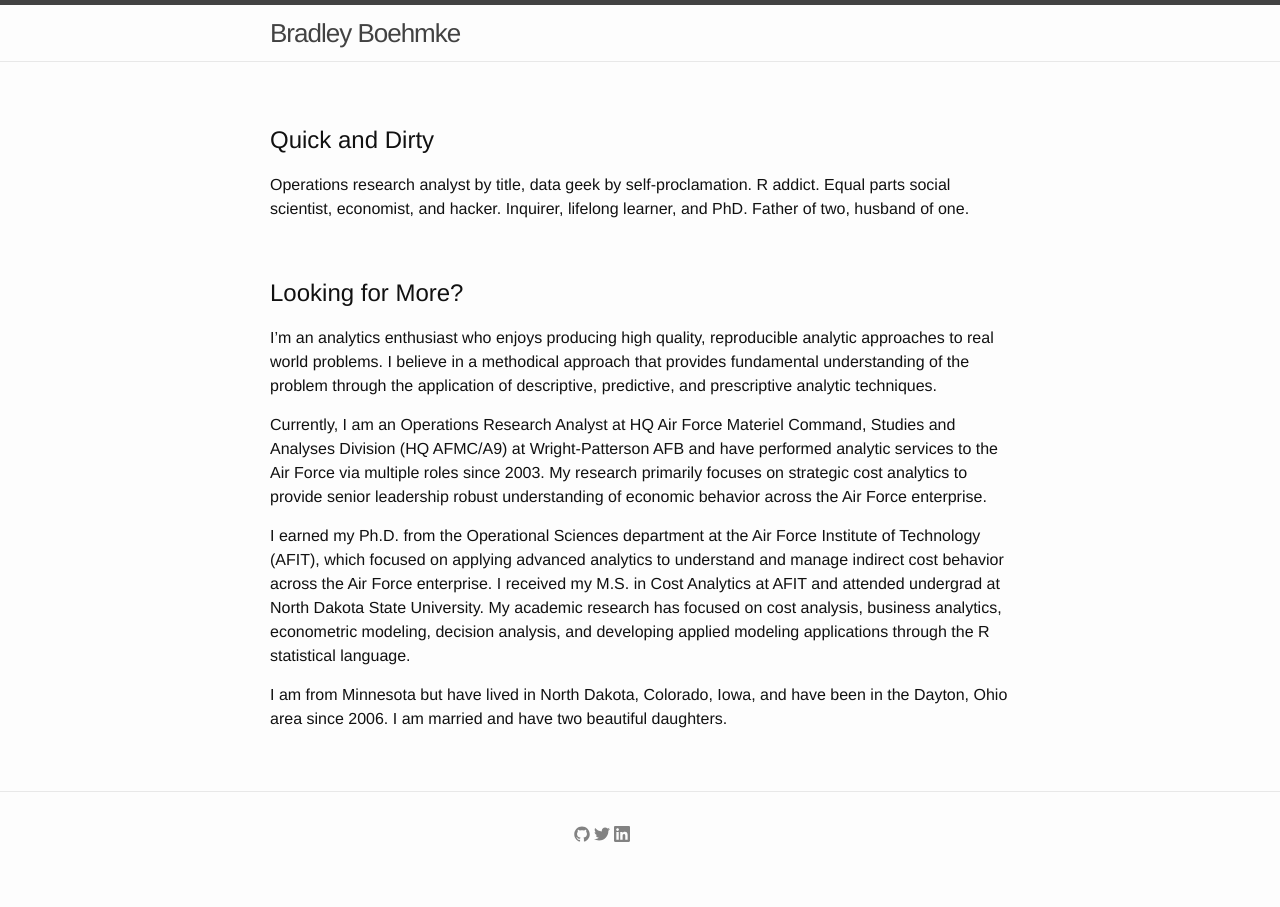
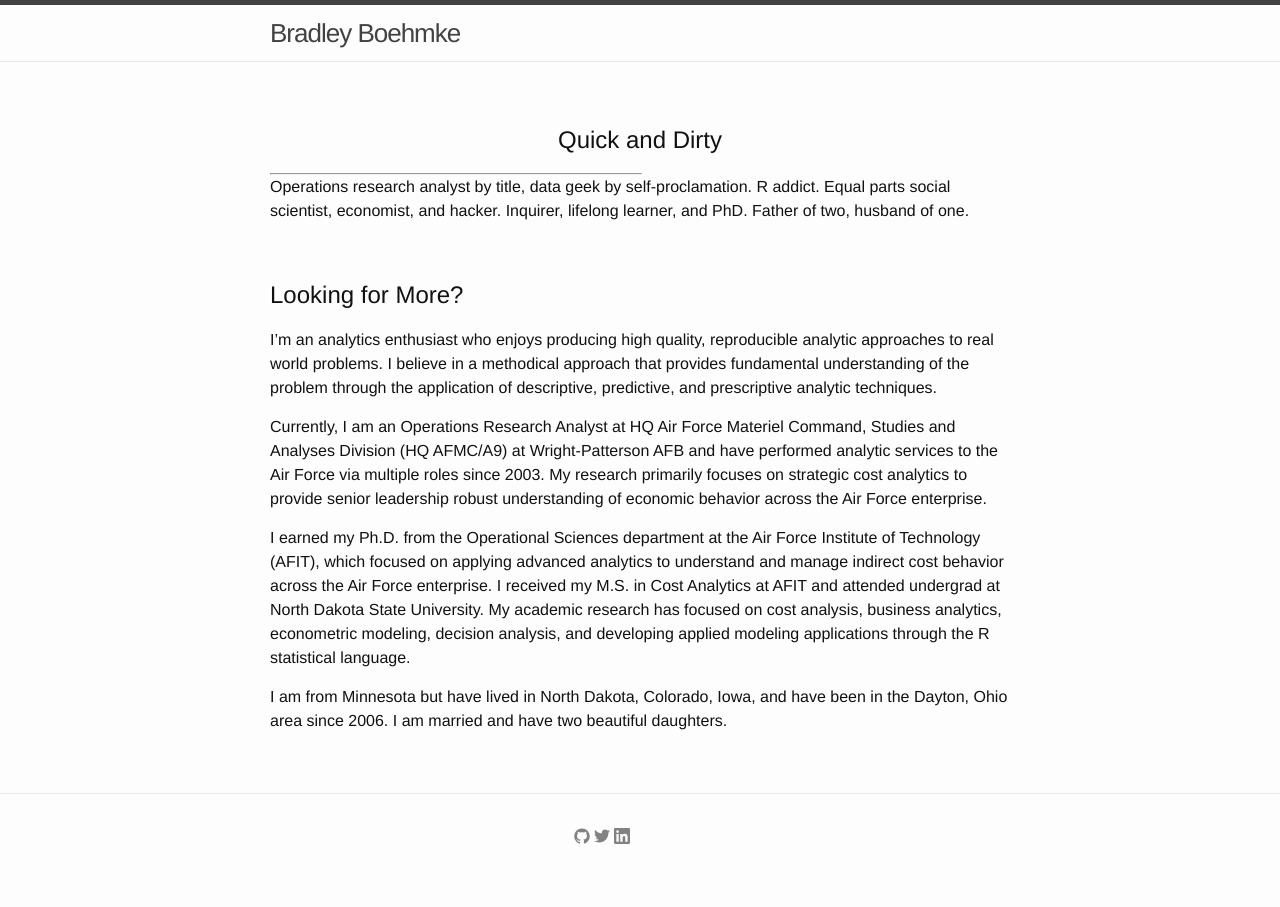
Before and after one commit to bradleyboehmke/bradleyboehmke, a Jekyll site: the page built from about.md, in a window 1280 px wide. Built offline with Jekyll 4.4.1, drawn with Linux system fonts in a browser that asks for light colours.

Commit message:
Update about.md

```diff
--- a/about.md
+++ b/about.md
@@ -4,7 +4,8 @@ title: NULL
 permalink: /about/
 ---
 
-# Quick and Dirty
+# <center>Quick and Dirty</center>
+<hr width="50%">
 Operations research analyst by title, data geek by self-proclamation.  R addict.  Equal parts social scientist, economist, and hacker.  Inquirer, lifelong learner, and PhD.  Father of two, husband of one.
 
 <br>
```
